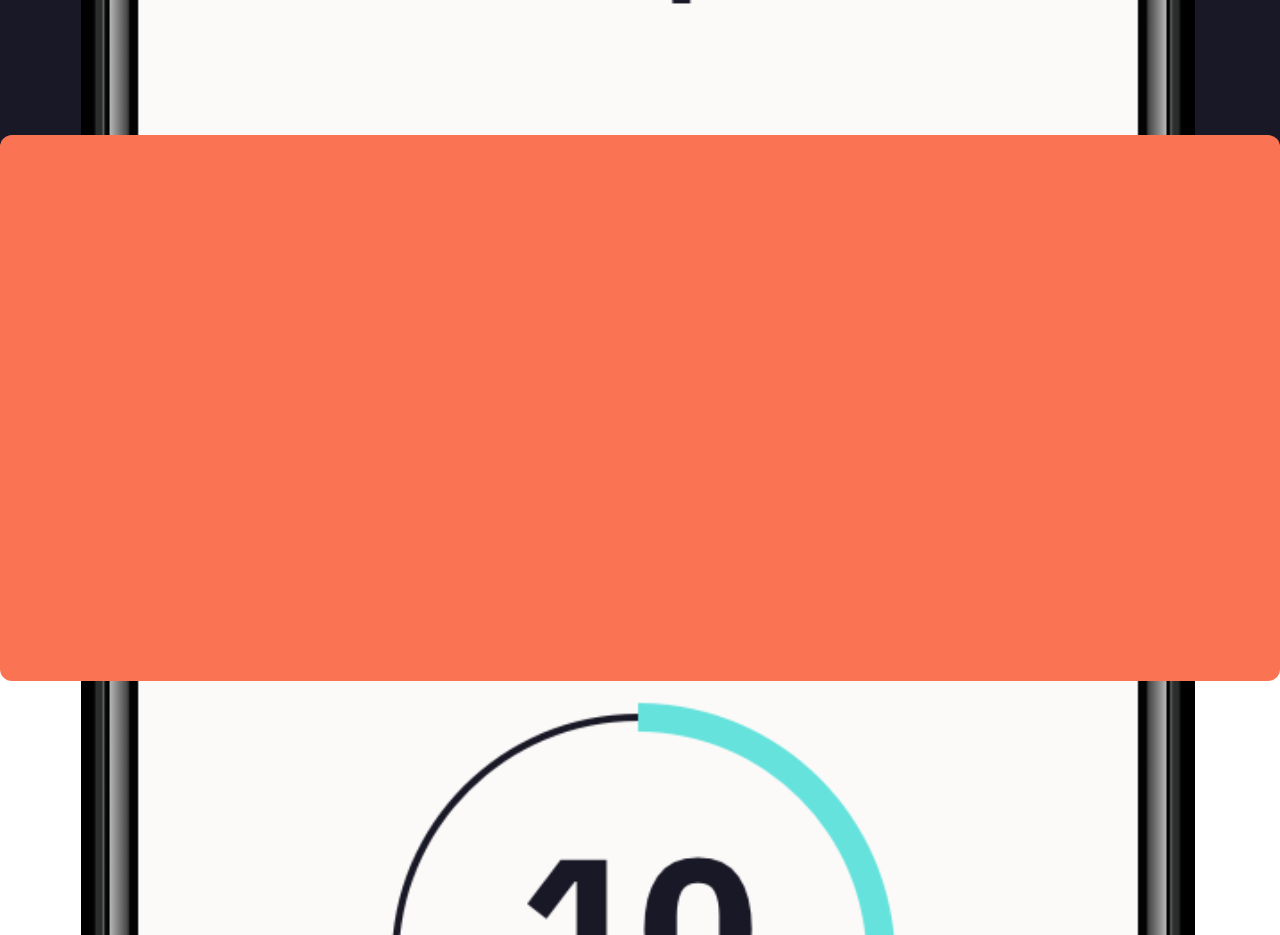
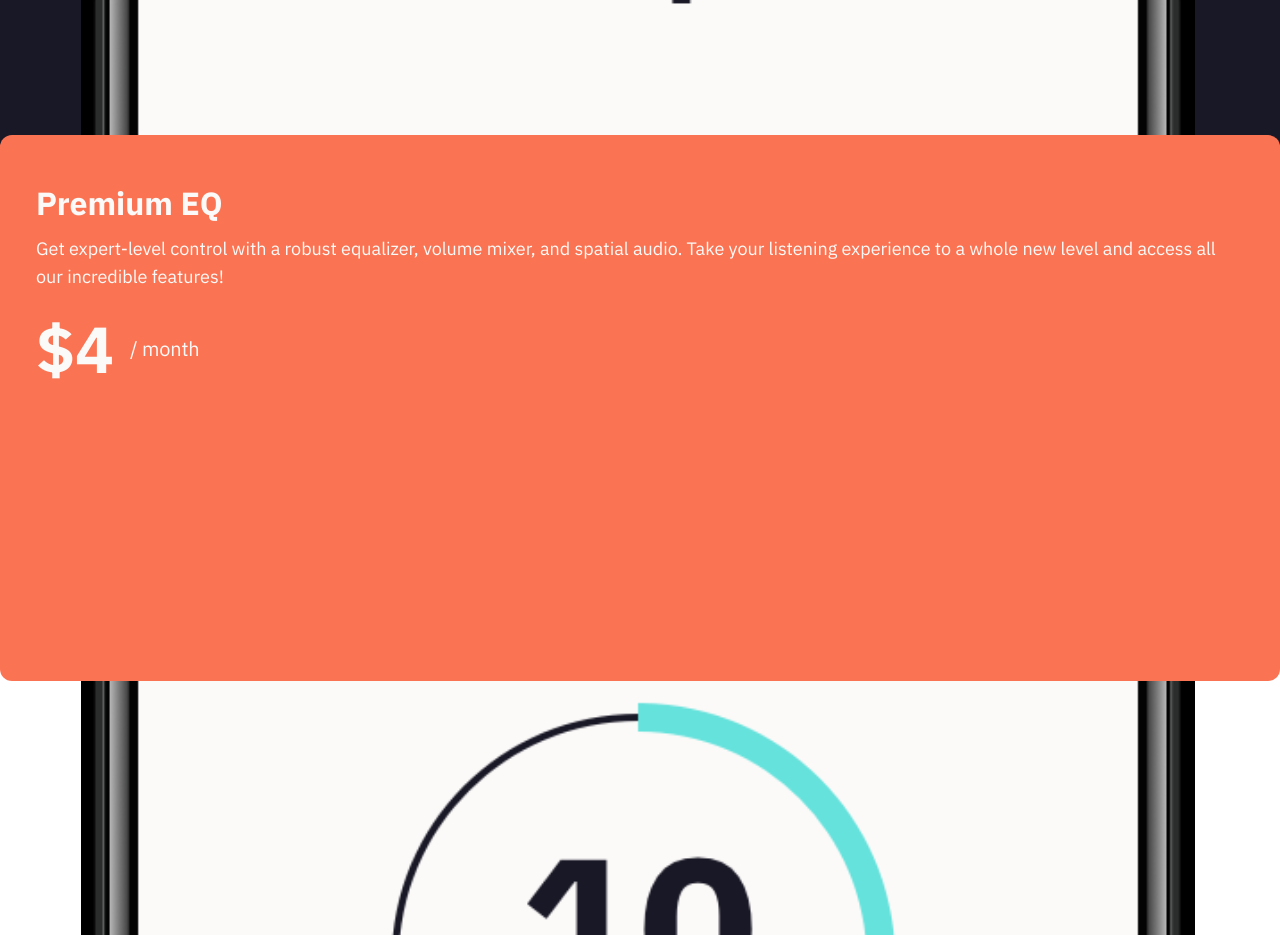
Before and after one commit to mateuscgoncalves/Equalizer-landing-page, a plain HTML site: page index.html in a window 1280 px wide. Shown: the part 960-1895 px from the top of the page. Drawn offline with Linux system fonts and the light colour scheme.

Commit message:
add card text

```diff
--- a/assets/sass/_components.sass
+++ b/assets/sass/_components.sass
@@ -35,6 +35,31 @@
 .product__card
     background-color: $orange
     border-radius: 12px
+    padding: 48px 36px
+
+.card__title
+    +text-style($white, 32px, $bold-weight, $ibm-plex-sans)
+    line-height: 40px
+    margin-bottom: 12px
+
+.card__description
+    +text-style($white, 18px, $regular-weight, $ibm-plex-sans)
+    line-height: 28px
+    margin-bottom: 4px
+
+.card__price
+    +text-style($white, 65px, $bold-weight, $ibm-plex-sans)
+    line-height: 52px
+    display: table
+    margin: 32px 0
+
+.card__price--period
+    +text-style($white, 20px, $regular-weight, $ibm-plex-sans)
+    line-height: 32px
+    letter-spacing: -0.2px
+    padding-left: 16px
+    display: table-cell
+    vertical-align: middle
 
 //TABLET MEDIA QUERY
 +tablet-screen()
--- a/index.html
+++ b/index.html
@@ -29,19 +29,24 @@
     <img class="product__image" src="./assets/images/illustration-app.png" alt="EQ application">
     <div class="product__background">
     </div>
-    <div class="product__card"></div>
+    <div class="product__card">
+      <h2 class="card__title">Premium EQ</h2>
+      <p class="card__description">Get expert-level control with a robust equalizer, volume mixer, and spatial audio.
+        Take your listening experience to a whole new level and access all our incredible features!</p>
+      <p class="card__price">$4 <span class="card__price--period">/ month</span></p>
+    </div>
   </section>
   <!--
 
 
 
 
-  Premium EQ
+
 
   Get expert-level control with a robust equalizer, volume mixer, and spatial audio. Take
   your listening experience to a whole new level and access all our incredible features!
 
-  $4 / month
+
 
   iOS Download
   Android Download
```
Also changed, not shown: style.css, 1 other file.
